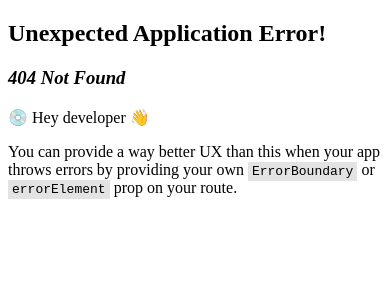
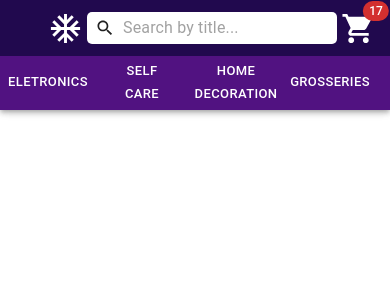
Before and after one commit to AyuHamano/generic-react-ecommerce, a React (Vite) app: page /generic-react-ecommerce/cart in a window 390 px wide. Before the commit this address had no page. Shown: the top 300 px of the page. Built offline with nearby package versions, Linux system fonts and the light colour scheme.

Commit message:
chore(products): Ajustes de responsividade

```diff
--- a/package.json
+++ b/package.json
@@ -18,6 +18,7 @@
     "@fontsource/roboto": "^5.0.12",
     "@mui/icons-material": "^5.15.14",
     "axios": "^1.6.8",
+    "moment": "^2.30.1",
     "npm": "^10.8.2",
     "react": "^18.2.0",
     "react-dom": "^18.2.0",
--- a/src/layout/horizontal-menu/HorizontalMenu.tsx
+++ b/src/layout/horizontal-menu/HorizontalMenu.tsx
@@ -1,32 +1,49 @@
-import {AppBar, Badge, Box, InputBase, Toolbar, Typography, useTheme} from "@mui/material";
+import {AppBar, Badge, Box, InputBase, Toolbar, Typography, useMediaQuery, useTheme} from "@mui/material";
 import AcUnitIcon from '@mui/icons-material/AcUnit';
 import SearchIcon from '@mui/icons-material/Search';
 import ShoppingCartIcon from "@mui/icons-material/ShoppingCart";
 import AccountCircleIcon from '@mui/icons-material/AccountCircle';
 import CategoriesHorizontalMenu from "./CategoriesHorizontalMenu.tsx";
+import {useNavigate} from "react-router-dom";
 
 export default function HorizontalMenu({search, setSearch}: { search: string, setSearch: (search: string) => void }) {
     const theme = useTheme()
+
+    const isMiddle = useMediaQuery(theme.breakpoints.down("md"))
+    const isMobile = useMediaQuery(theme.breakpoints.down("sm"))
+
+    const navigation = useNavigate()
+    const goTo = () => {
+        navigation(`/generic-react-ecommerce/products`)
+    }
+
+    const goToCart = () => {
+        navigation(`/generic-react-ecommerce/cart`)
+    }
+
     return (
         <AppBar sx={{
             backgroundColor: theme.palette.primary.main,
         }}>
             <Toolbar sx={{display: "flex", justifyContent: "space-between", alignItems: "center"}}>
 
-                <Box sx={{ml: 4, display: "flex", justifyContent: "flex-start", alignItems: "center "}}>
+                <Box
+                    sx={{ml: 4, display: "flex", justifyContent: "flex-start", alignItems: "center", cursor: 'pointer'}}
+                    onClick={() => goTo()}>
                     <AcUnitIcon fontSize={'large'}/>
-                    <Typography variant={'h4'}>
+                    {!isMobile && <Typography variant={'h4'}>
                         LoopStore
-                    </Typography>
+                    </Typography>}
                 </Box>
                 <Box sx={{display: "flex", alignItems: "center"}}>
 
                     <InputBase
                         style={{
-                            minWidth: 500,
+                            minWidth: isMiddle ? 250 : 500,
                             borderRadius: 5,
                             backgroundColor: "white",
-                            borderColor: theme.palette.primary.main
+                            borderColor: theme.palette.primary.main,
+                            marginInline: 4
                         }}
                         placeholder={"Search by title..."}
                         value={search}
@@ -34,9 +51,9 @@ export default function HorizontalMenu({search, setSearch}: { search: string, se
                         startAdornment={<SearchIcon fontSize={"small"} sx={{marginInline: 1}}/>}/>
                 </Box>
 
-                <Box sx={{display: "flex", alignItems: "center", gap: 5}}>
-                    <Badge badgeContent={17} color="secondary">
-                        <ShoppingCartIcon fontSize="large"/>
+                <Box sx={{display: "flex", alignItems: "center", gap: 2}}>
+                    <Badge badgeContent={17} color="error">
+                        <ShoppingCartIcon onClick={() => goToCart()} fontSize="large" style={{cursor: 'pointer'}}/>
                     </Badge>
                     <AccountCircleIcon fontSize="large"/>
                 </Box>
--- a/src/main.tsx
+++ b/src/main.tsx
@@ -8,13 +8,12 @@ import {grey} from "@mui/material/colors";
 const theme = createTheme({
     palette: {
         primary: {
-            main: '#527853',
-            light: '#9CA986',
-            dark: '#5F6F65'
+            main: '#21094E',
+            light: '#511281',
         },
         secondary: {
-            light: '#AF8F6F',
-            main: '#FFBF00',
+            light: '#A5E1AD',
+            main: '#511281',
             contrastText: grey[500]
         }
     },
--- a/src/services/apiUrls.ts
+++ b/src/services/apiUrls.ts
@@ -1,5 +1,13 @@
-const BASEURL = 'https://dummyjson.com/'
+export const BASEURL = 'https://dummyjson.com/products'
 
 export const getProductById = (id: string | undefined) => {
-    return BASEURL + 'products/' + id
+    return BASEURL + '/' + id
 }
+
+export const getCategoryProducts = (category: string) => {
+    return BASEURL + '/category/' + category
+}
+
+export const getProductsSearch = () => {
+    return BASEURL + '/search'
+}
--- /dev/null
+++ b/src/services/db.json.ts
@@ -0,0 +1,4 @@
+{
+    'cart';
+    []
+}
--- /dev/null
+++ b/src/views/apps/cart/CartView.tsx
@@ -0,0 +1,17 @@
+import {Container, Grid, Typography} from "@mui/material";
+
+export function CartView() {
+
+    return (
+        <Grid container spacing={6} sx={{my: 10}}>
+            <Container maxWidth="lg">
+                <Grid item xs={12}>
+                    <Typography color={'error'}>17 items</Typography>
+                </Grid>
+
+            </Container>
+
+        </Grid>
+    )
+
+}
--- a/src/views/apps/product/ProductView.tsx
+++ b/src/views/apps/product/ProductView.tsx
@@ -1,4 +1,15 @@
-import {Button, Container, Divider, Grid, MenuItem, Rating, Select, Typography} from "@mui/material";
+import {
+    Button,
+    Container,
+    Divider,
+    Grid,
+    MenuItem,
+    Rating,
+    Select,
+    Typography,
+    useMediaQuery,
+    useTheme
+} from "@mui/material";
 import {ProductType} from "../../../types/ProductType.ts";
 import UseFetchItem from "../../../hooks/UseFetchItem.tsx";
 import {getProductById} from "../../../services/apiUrls.ts";
@@ -13,9 +24,20 @@ export function ProductView() {
 
     const {data} = UseFetchItem<ProductType>(url)
 
+    const theme = useTheme()
+
+    const isMobile = useMediaQuery(theme.breakpoints.down('md'));
+
+
     return (
-        <Grid container spacing={6} sx={{my: 10}}>
-            <Container maxWidth="lg" sx={{display: 'flex', marginTop: 5}}>
+        <Grid container spacing={6} sx={{my: 10}} display={'flex'} alignItems="center" justifyContent={'center'}>
+            <Container maxWidth="lg" sx={{
+                display: 'flex',
+                marginTop: 5,
+                // marginInline: 5,
+                flexDirection: isMobile ? 'column' : 'row',
+                alignItems: 'center'
+            }}>
                 <Grid item xs={8} display={'flex'} justifyContent={'center'}>
                     <img src={data?.thumbnail} width={350} height={400} style={{objectFit: 'cover'}}/>
                 </Grid>
@@ -46,7 +68,7 @@ export function ProductView() {
 
                     <Grid sx={{mb: 2}} display={'flex'} alignItems={'center'}>
                         <Typography variant={'subtitle2'} sx={{mr: 1}}>Quantity:</Typography>
-                        <Select size={'small'}>
+                        <Select size={'small'} value={''}>
                             <MenuItem value={1}>1</MenuItem>
                             <MenuItem value={2}>2</MenuItem>
                             <MenuItem value={3}>3</MenuItem>
@@ -66,28 +88,28 @@ export function ProductView() {
 
                 <Divider sx={{my: 2}} color={'inherit'}/>
 
-                <Grid item xs={12} display={'flex'} justifyContent={'space-around'}>
-
+                <Grid item xs={12} display={'flex'} justifyContent={'space-around'}
+                      flexDirection={isMobile ? 'column' : 'row'} sx={{mx: 10}}>
 
                     <Grid item xs={12}>
                         <Typography variant={'h5'} sx={{mt: 2}}>Reviews</Typography>
 
                         {
-                            data?.reviews?.map(item => (
-                                <UserReview rating={item.rating} reviewerName={item.reviewerName} comment={item.comment}
-                                            date={item.date}/>
+                            data?.reviews?.map((item, index) => (
+                                <UserReview key={index} rating={item.rating} reviewerName={item.reviewerName}
+                                            comment={item.comment}
+                                            date={item.date} isMobile={isMobile}/>
                             ))
                         }
-
                     </Grid>
 
-                    <Grid item xs={12} display={'flex'} alignItems={'flex-end'} flexDirection={'column'}>
+                    <Grid item xs={12} display={'flex'} alignItems={isMobile ? 'center' : 'flex-end'}
+                          flexDirection={'column'}>
                         <Typography variant={'h5'} sx={{mb: 2}}>Product specification</Typography>
 
                         <Grid item xs={12} display={'flex'} alignItems={'flex-start'} flexDirection={'column'}>
 
                             <Typography>Weight: {data?.weight}</Typography>
-                            <Typography>Brand: {data?.brand}</Typography>
                             <Typography>Dimensions: {data?.dimensions?.depth} x {data?.dimensions?.width} x {data?.dimensions?.height} cm</Typography>
                             <Typography>Return Policy: {data?.returnPolicy}</Typography>
                             <Typography>Warranty Information: {data?.warrantyInformation}</Typography>
--- a/src/views/apps/product/ProductsList.tsx
+++ b/src/views/apps/product/ProductsList.tsx
@@ -2,12 +2,14 @@ import {Box, Grid, Pagination, Typography} from "@mui/material";
 
 import {useState} from "react";
 import {useFetchList, useFetchProps} from "../../../hooks/useFetchList.ts";
-import {ProductPoster} from "./ProductPoster.tsx";
+import {ProductPoster} from "./components/ProductPoster.tsx";
 import {ProductType} from "../../../types/ProductType.ts";
 import {useNavigate} from "react-router-dom";
+import {getCategoryProducts, getProductsSearch} from "../../../services/apiUrls.ts";
 
-function ProductsListSearch({search}: { search?: string }) {
-    const url = 'https://dummyjson.com/products' + (search ? '/search' : '')
+function ProductsListSearch({search, category}: { search?: string, category?: string }) {
+    const url = category ? getCategoryProducts(category) : getProductsSearch()
+
     const [page, setPage] = useState(1)
     const navigate = useNavigate()
 
@@ -16,7 +18,8 @@ function ProductsListSearch({search}: { search?: string }) {
         search: search,
         type: 'products',
         limit: 20,
-        skip: !search ? (page - 1) * 20 : 0
+        skip: !search ? (page - 1) * 20 : 0,
+        category: category
     }
     const {data, total} = useFetchList<ProductType>(params)
 
--- a/src/views/apps/product/ProductPoster.tsx
+++ b/src/views/apps/product/components/ProductPoster.tsx
@@ -1,6 +1,6 @@
 import {Button, Card, CardContent, Grid, Rating, Typography} from "@mui/material";
 import AddShoppingCartIcon from '@mui/icons-material/AddShoppingCart';
-import {ProductType} from "../../../types/ProductType.ts";
+import {ProductType} from "../../../../types/ProductType.ts";
 
 
 export function ProductPoster({product, onClick}: {
@@ -28,6 +28,7 @@ export function ProductPoster({product, onClick}: {
                     <Typography variant={"body1"} color={"primary"}>
                         {'R$ ' + product.price}
                     </Typography>
+                    <Typography color={'error'}>- {product?.discountPercentage}%</Typography>
                     <Button size={'small'} variant={'contained'} sx={{backgroundColor: 'secondary.main'}}>
                         {/*Adicionar ao Carrinho*/}
                         <AddShoppingCartIcon/>
--- a/src/views/apps/product/components/UserReview.tsx
+++ b/src/views/apps/product/components/UserReview.tsx
@@ -1,25 +1,33 @@
-import {Card, CardContent, Rating, Typography} from "@mui/material";
+import {Card, CardContent, Grid, Rating, Typography} from "@mui/material";
 import AccountCircleIcon from '@mui/icons-material/AccountCircle';
+import moment from 'moment';
 
 export interface UserReviewProps {
     reviewerName: string;
     comment: string
     rating: number
     date: string
+    isMobile?: boolean
 }
 
-export function UserReview({reviewerName, comment, date, rating}: UserReviewProps) {
+export function UserReview({reviewerName, comment, date, rating, isMobile}: UserReviewProps) {
+
+    const toIsoDate = (date: string) => moment(date).format('DD/MM/YYYY');
 
     return (
         <Card sx={{my: 3}}>
             <CardContent>
-                <AccountCircleIcon/>
-                <Typography>{reviewerName}</Typography>
-                <Rating readOnly value={rating}></Rating>
-                <Typography>{date}</Typography>
+                <Grid item display={'flex'} alignItems={'center'} flexDirection={isMobile ? 'column' : 'row'}
+                      justifyContent={isMobile ? 'center' : 'flex-start'}>
+                    <AccountCircleIcon/>
+                    <Typography sx={{mx: 2}}>{reviewerName}</Typography>
+                    <Rating readOnly value={rating}></Rating>
+                </Grid>
+
+
+                <Typography variant={'subtitle2'} sx={{mt: 2}}>{toIsoDate(date)}</Typography>
                 <Typography>{comment}</Typography>
             </CardContent>
-
         </Card>
     )
 }
```
Also changed, not shown: src/routes/Home.tsx (deleted, +0 -11 lines), src/routes/RouterPaths.tsx (+8 -0 lines), 1 other file (tests, documents, lock files or other folders).
